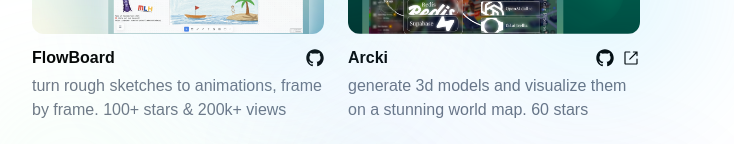
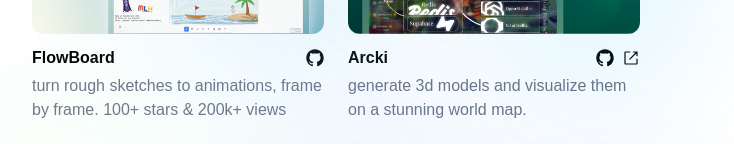
Before and after one commit to austinjiann/v3, a Next.js app: page / in a window 1280 px wide. Shown: the part 565-709 px from the top of the page, without its empty margins (304-1038 px from the left). Built offline with nearby package versions, Linux system fonts and the light colour scheme; grey boxes are pictures that could not be loaded; what @radix-ui/themes would draw is missing.

Commit message:
chore: delete minor detail

```diff
--- a/src/app/page.tsx
+++ b/src/app/page.tsx
@@ -51,7 +51,7 @@ export default function Home() {
             <ProjectCard
               image="/projects/arcki.png"
               title="Arcki"
-              description="generate 3d models and visualize them on a stunning world map. 60 stars"
+              description="generate 3d models and visualize them on a stunning world map."
               glowColor="rgba(45, 212, 191, 0.62)"
               glowGradient="radial-gradient(circle at top left, rgba(74, 222, 128, 0.44), transparent 46%), radial-gradient(circle at bottom right, rgba(56, 189, 248, 0.46), transparent 56%)"
               href="https://arcki.tech"
```
